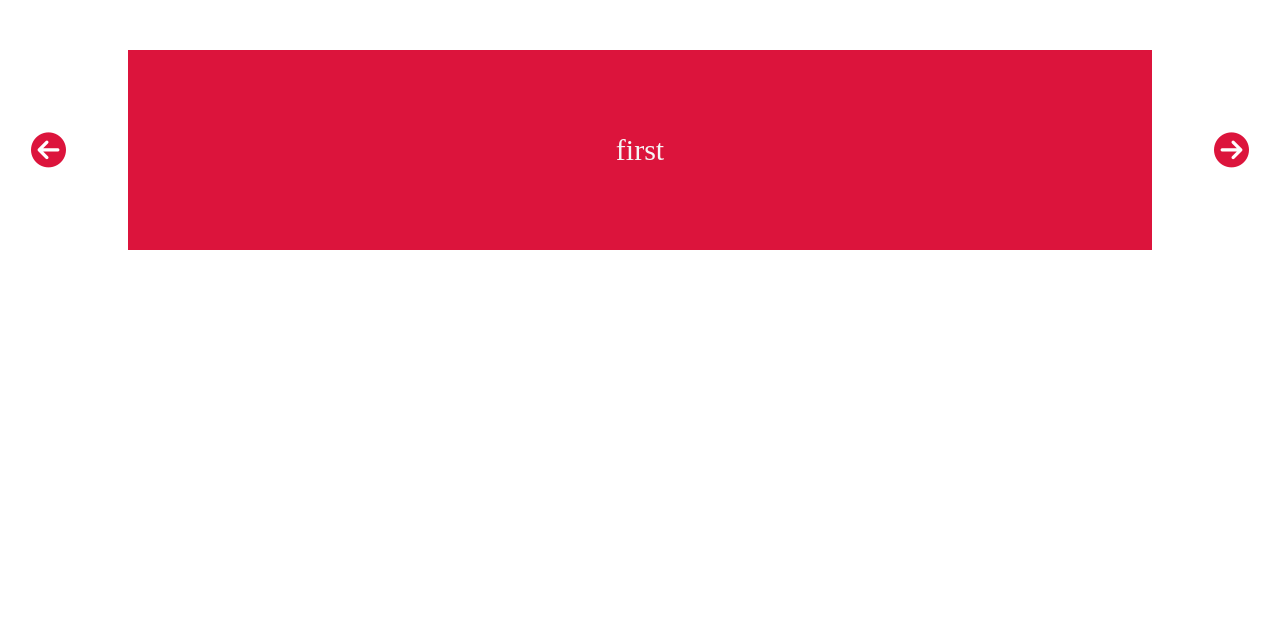
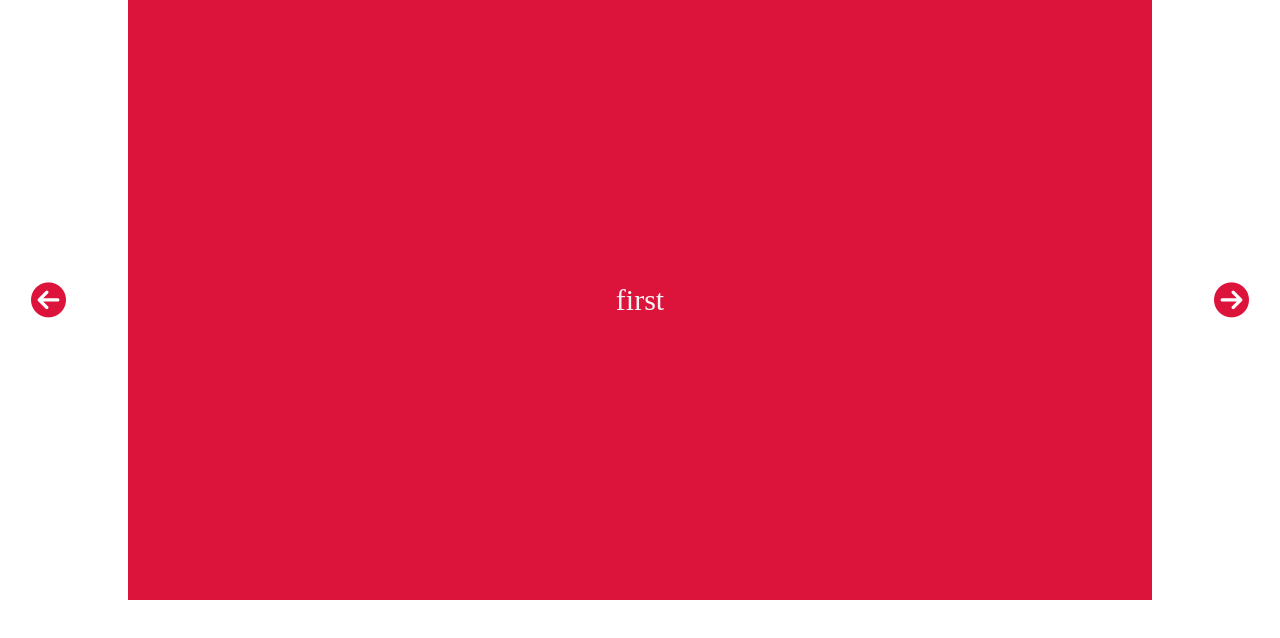
Before and after one commit to Thisismyusername89/owl_carousel_vnila_js, a plain HTML site: page index.html in a window 1280 px wide. Drawn offline with Linux system fonts and the light colour scheme.

Commit message:
style: vertical scroll

```diff
--- a/index.css
+++ b/index.css
@@ -20,10 +20,10 @@ i {
   cursor: pointer;
 }
 elements {
-  overflow-x: scroll;
-  scroll-snap-type: x mandatory;
+  overflow-y: scroll;
+  scroll-snap-type: y mandatory;
   width: 80vw;
-  height: 300rem;
+  height: 600rem;
   display: flex;
   margin: auto;
 }
@@ -35,12 +35,12 @@ div {
   text-align: center;
   justify-content: center;
   align-items: center;
-  height: 200rem;
+  height: 100℅;
   min-width: 100%;
   font-size: 30rem;
   color: whitesmoke;
   scroll-snap-align: start;
   scroll-snap-stop: always;
-  margin: auto 0rem;
+  margin: 0rem 0rem;
   background-color: crimson;
 }
```
